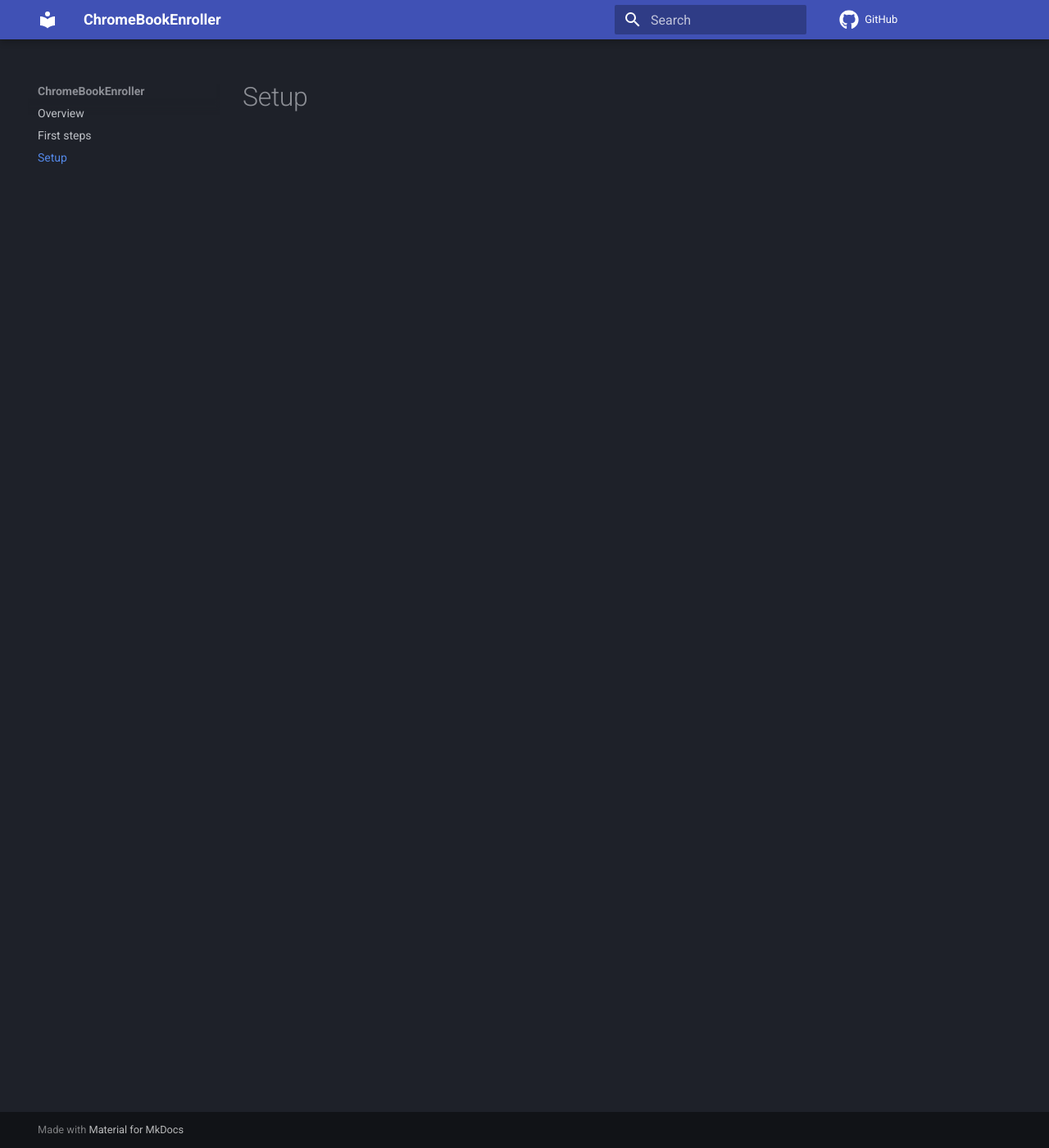
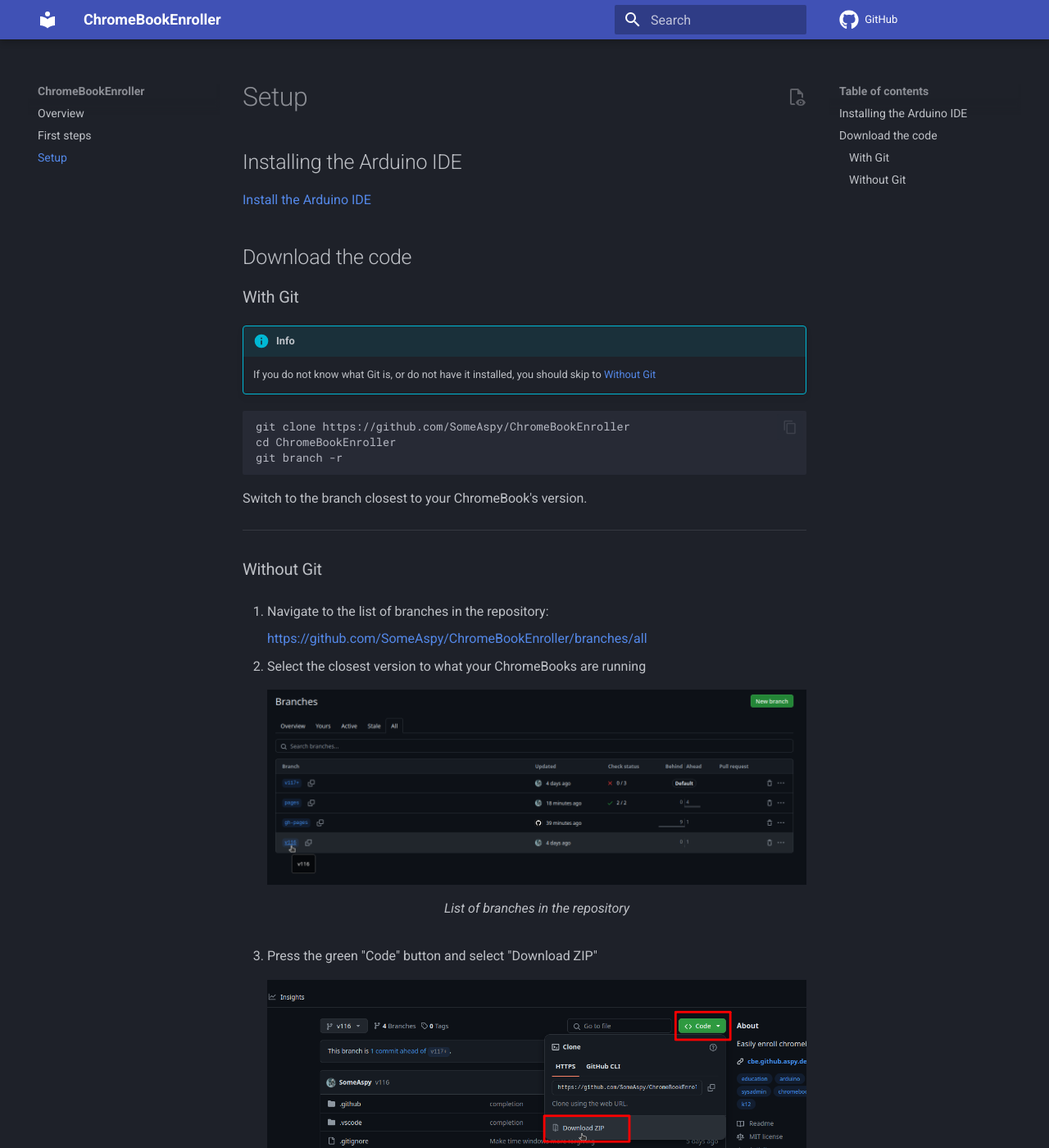
Before and after one commit to SomeAspy/ChromeBookEnroller, an MkDocs documentation site: the page built from docs/setup.md, in a window 1280 px wide and 1400 px high. Shown: the whole window at 82% size. Built offline with MkDocs 1.6.1 and Material for MkDocs 9.7.7, drawn with Linux system fonts in a browser that asks for light colours; comment, search, counter and statistics services are not loaded; some of the changed text lies outside the part shown.

Commit message:
more docs

````diff
--- a/docs/setup.md
+++ b/docs/setup.md
@@ -1 +1,59 @@
 # Setup
+
+## Installing the Arduino IDE
+
+[Install the Arduino IDE](https://www.arduino.cc/en/software)
+
+## Download the code
+
+### With Git
+
+!!! info
+    If you do not know what Git is, or do not have it installed, you should skip to [Without Git](#without-git)
+
+```bash
+git clone https://github.com/SomeAspy/ChromeBookEnroller
+cd ChromeBookEnroller
+git branch -r
+```
+Switch to the branch closest to your ChromeBook's version.
+
+---
+
+### Without Git
+
+1. Navigate to the list of branches in the repository:
+
+    <https://github.com/SomeAspy/ChromeBookEnroller/branches/all>
+
+2. Select the closest version to what your ChromeBooks are running
+
+    <figure markdown="span">
+        ![List of branches in the repository](./content/setup/branch-list.png)
+        <figcaption>List of branches in the repository</figcaption>
+    </figure>
+
+3. Press the green "Code" button and select "Download ZIP"
+
+    <figure markdown="span">
+        ![Downloading the code ZIP](./content/setup/download.png)
+        <figcaption>Downloading the code ZIP</figcaption>
+    </figure>
+
+4. Download and extract the ZIP.
+
+5. Name the folder `ChromeBookEnroller`
+
+    !!! failure
+        This step is actually crucial, as otherwise the Arduino IDE will throw an error because the project name does not match the directory name.
+
+The file structure should look similar to this:
+
+```txt
+ChromeBookEnroller
+├── ChromeBookEnroller.ino
+├── config.example.cpp
+├── keys.cpp
+├── license.txt
+└── readme.md
+```
--- a/mkdocs.yml
+++ b/mkdocs.yml
@@ -2,6 +2,7 @@
 site_name: ChromeBookEnroller
 site_url: https://cbe.github.aspy.dev
 repo_url: https://github.com/SomeAspy/ChromeBookEnroller
+copyright: Copyright &copy; 2024 Aiden B. (SomeAspy)
 theme:
   name: material
   palette:
@@ -14,6 +15,8 @@
     - search.share
     - navigation.instant
     - navigation.tracking
+    - content.code.copy
+    - content.action.view
 
 plugins:
   - search
````
Also changed, not shown: docs/first-steps.md (+2 -2 lines), docs/content/first-steps/arduino-nano-every-taped.jpg (renamed from docs/content/arduino-nano-every-taped.jpg), docs/content/first-steps/arduino-nano-every.png (renamed from docs/content/arduino-nano-every.png), docs/content/setup/branch-list.png (added), docs/content/setup/download.png (added), 2 other files.
